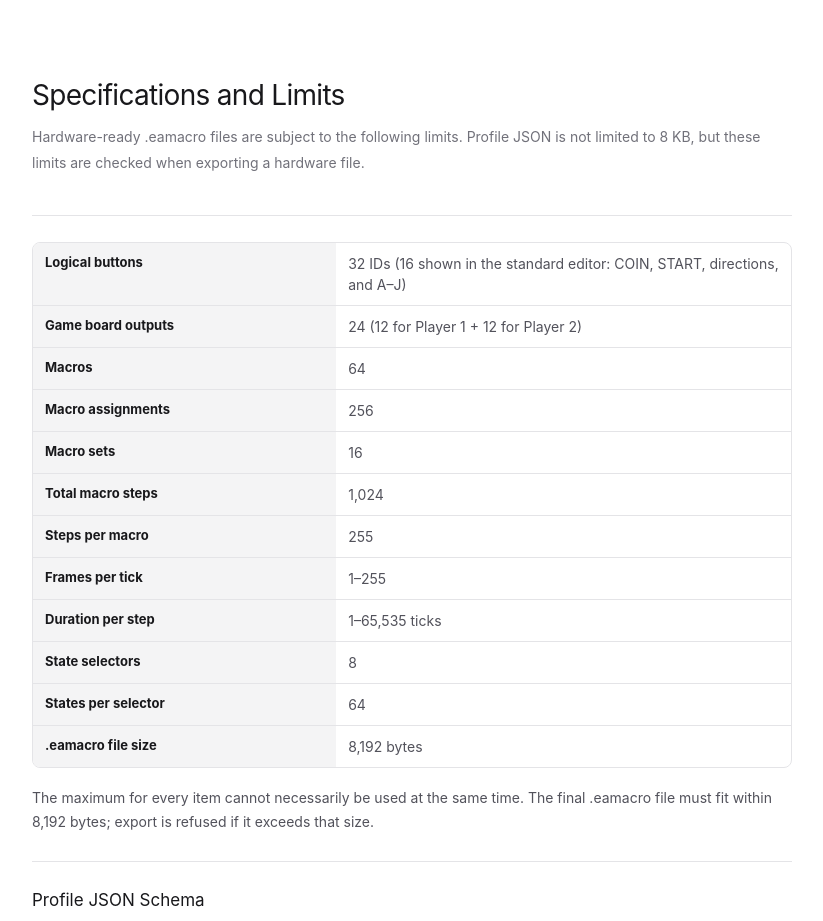
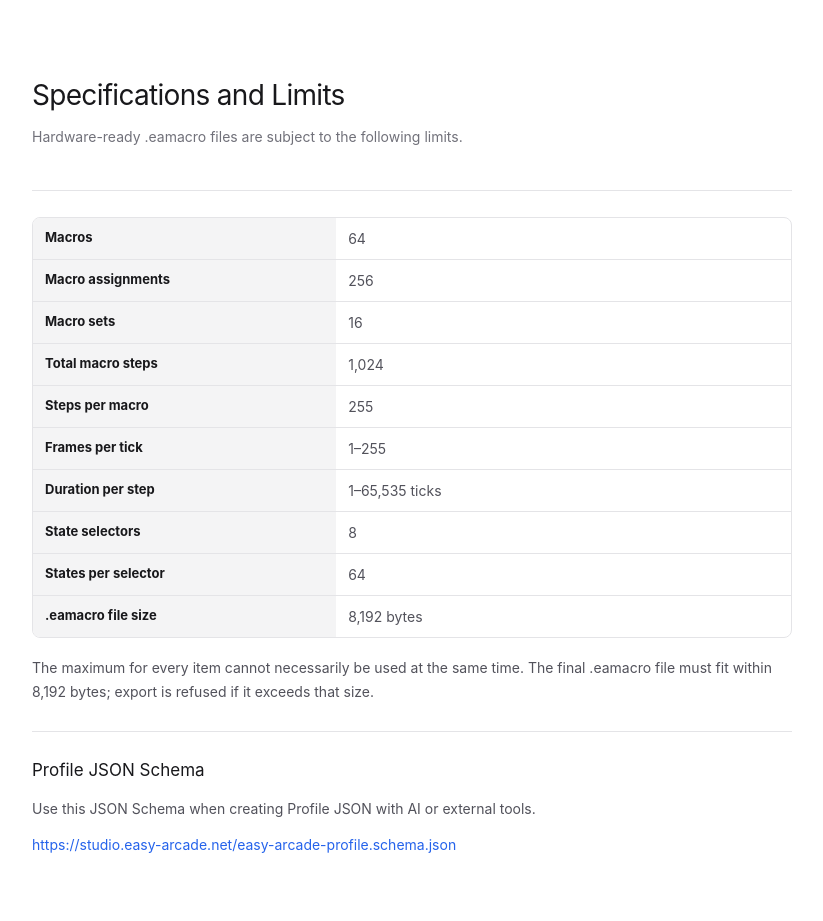
Before and after one commit to shuichitakano/easy_arcade_macro_studio, a Next.js app: page /help in a window 1280 px wide. Shown: the part 2920-3841 px from the top of the page, without its empty margins (228-1051 px from the left). Built offline with nearby package versions, Linux system fonts and the light colour scheme.

Commit message:
Trim limits documentation

```diff
--- a/app/help/HelpContent.tsx
+++ b/app/help/HelpContent.tsx
@@ -34,10 +34,8 @@ const content = {
       { title: "共有", paragraphs: ["現在のプロファイルを共有ライブラリへ公開したり、ほかのユーザーが公開したプロファイルをダウンロードまたはエディタへ読み込んだりできます。閲覧とダウンロードにはログインが不要です。", "投稿・編集・削除にはChatGPTでのログインが必要です。公開される作者情報は投稿時に入力した作者名だけで、ChatGPTの名前やメールアドレスは表示されません。"] },
     ] as Section[],
     limitsTitle: "仕様と制限",
-    limitsLead: "実機用.eamacroファイルには、次の上限があります。Profile JSONはこのファイルサイズ制限を受けませんが、実機用ファイルへの書き出し時に検証されます。",
+    limitsLead: "実機用.eamacroファイルには、次の上限があります。",
     limits: [
-      { item: "論理ボタン", limit: "32 ID（通常の編集画面は16個：COIN、START、方向、A〜J）" },
-      { item: "ゲーム基板出力", limit: "24（1P 12 ＋ 2P 12）" },
       { item: "マクロ", limit: "64" },
       { item: "マクロ割り当て", limit: "256" },
       { item: "マクロセット", limit: "16" },
@@ -80,10 +78,8 @@ const content = {
       { title: "Sharing", paragraphs: ["Publish the current profile to the shared library, or download and open profiles published by other users. Browsing and downloading do not require sign-in.", "Publishing, editing, and deleting require Sign in with ChatGPT. The only public author information is the alias entered when publishing; your ChatGPT name and email address are not shown."] },
     ] as Section[],
     limitsTitle: "Specifications and Limits",
-    limitsLead: "Hardware-ready .eamacro files are subject to the following limits. Profile JSON is not limited to 8 KB, but these limits are checked when exporting a hardware file.",
+    limitsLead: "Hardware-ready .eamacro files are subject to the following limits.",
     limits: [
-      { item: "Logical buttons", limit: "32 IDs (16 shown in the standard editor: COIN, START, directions, and A–J)" },
-      { item: "Game board outputs", limit: "24 (12 for Player 1 + 12 for Player 2)" },
       { item: "Macros", limit: "64" },
       { item: "Macro assignments", limit: "256" },
       { item: "Macro sets", limit: "16" },
```
